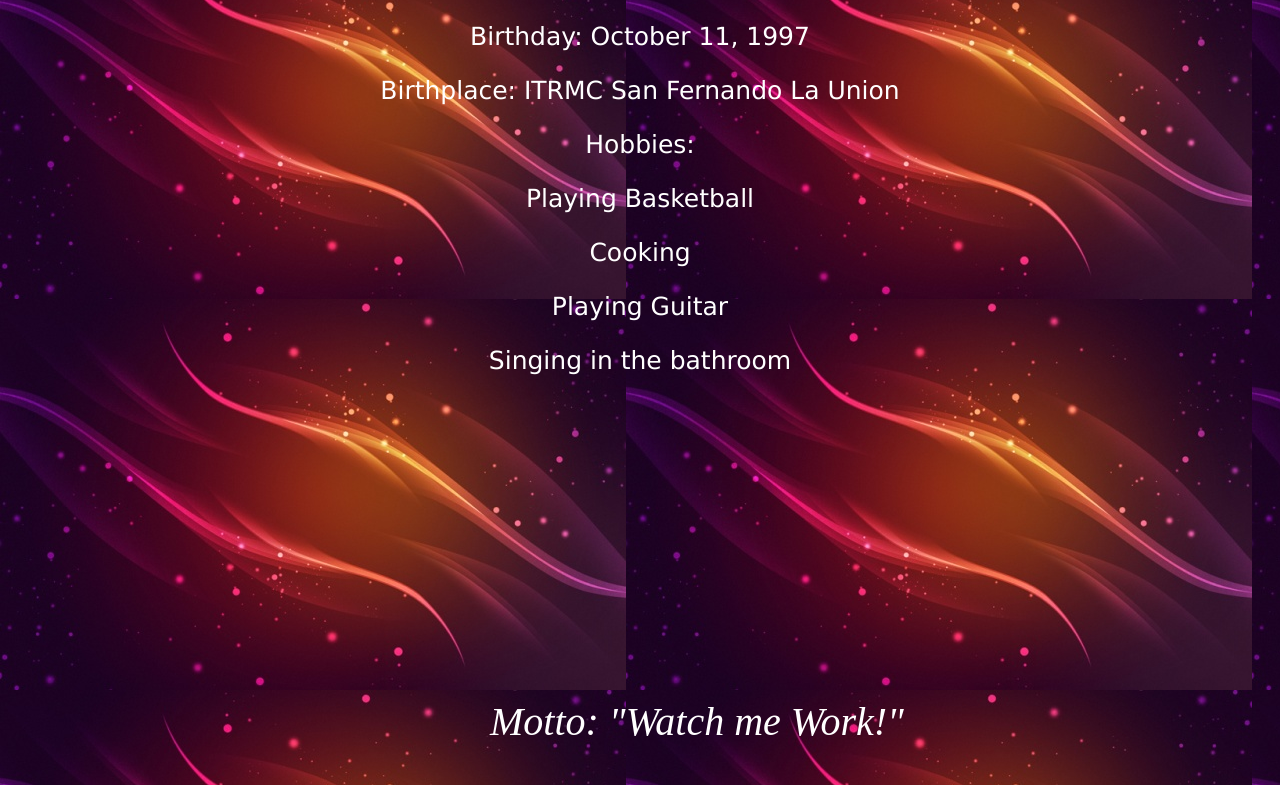
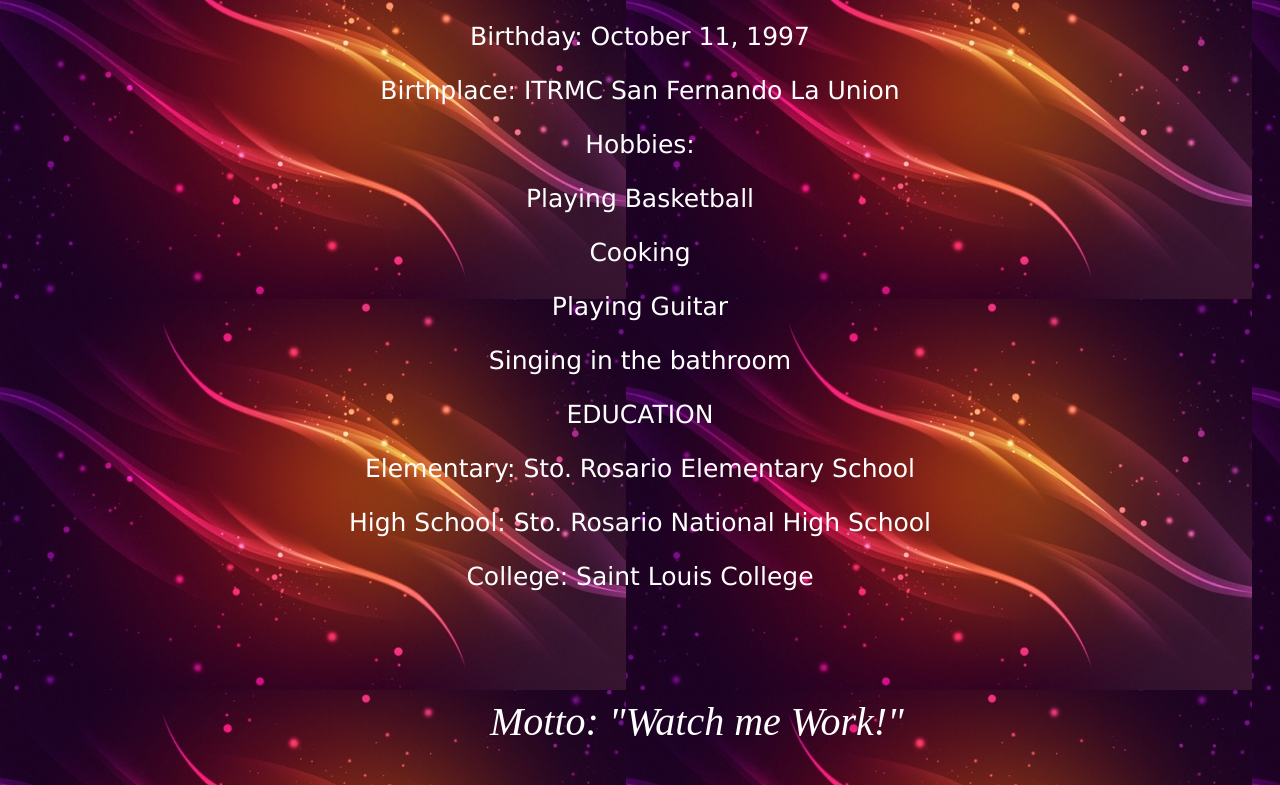
Before and after one commit to lawrencedones/lawrencedones.github.io, a plain HTML site: page About.html in a window 1280 px wide. Shown: the part 874-1659 px from the top of the page. Drawn offline with Linux system fonts and the light colour scheme.

Commit message:
Update About.html

```diff
--- a/About.html
+++ b/About.html
@@ -48,6 +48,11 @@
 			<p>Singing in the bathroom</p>
 
 
+		<p>EDUCATION</p>
+		<p>Elementary: Sto. Rosario Elementary School</p>
+		<p>High School: Sto. Rosario National High School</p>
+		<p>College: Saint Louis College</p>
+
 
 
 			</div>
```
